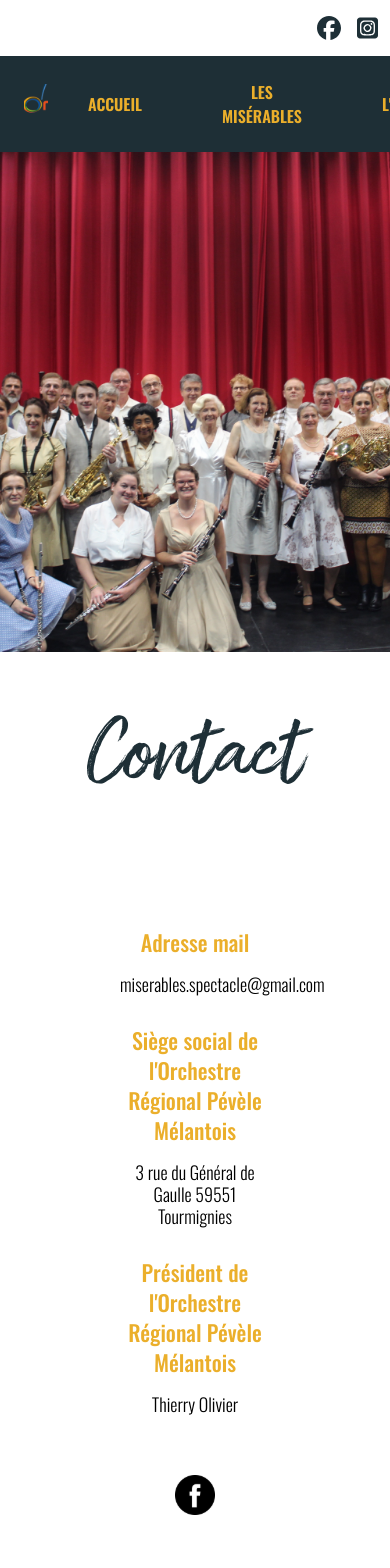
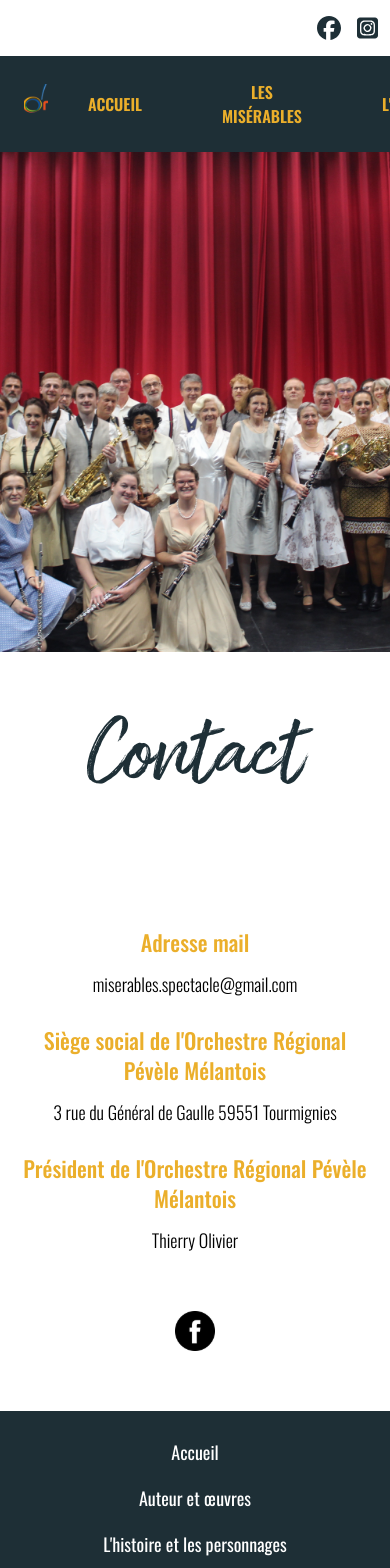
Before and after one commit to louisledoux/orpm-les-miserables, a Next.js app: page /contact in a window 390 px wide. Shown: the top 1568 px of the page. Built offline with nearby package versions, Linux system fonts and the light colour scheme.

Commit message:
fix: responsive page contact

```diff
--- a/src/app/contact/page.tsx
+++ b/src/app/contact/page.tsx
@@ -15,11 +15,11 @@ export default function ContactPage() {
           className="w-full h-full object-cover"
         />
       </div>
-      <div className="mb-60px">
+      <div className="lg:mb-60px mb-30px">
         <Typography.Title level={1}>
           Contact
         </Typography.Title>
-        <div className="px-120px mb-60px text-center">
+        <div className="px-20px lg:px-120px mb-60px text-center">
           <p className="text-22 font-medium text-primary mb-4">
             Adresse mail
           </p>
--- a/tailwind.config.js
+++ b/tailwind.config.js
@@ -18,6 +18,7 @@ module.exports = {
         mobile: '480px',
       },
       spacing: {
+        '20px': '20px',
         '30px': '30px',
         '40px': '40px',
         '60px': '60px',
```
